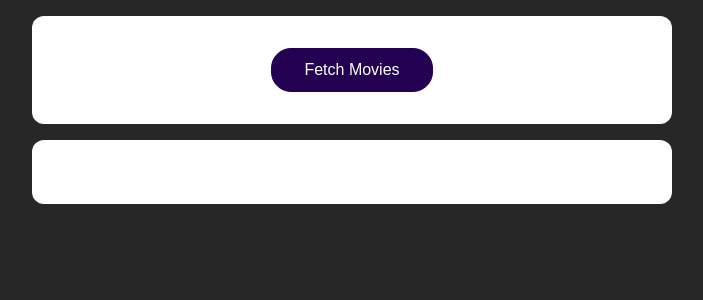
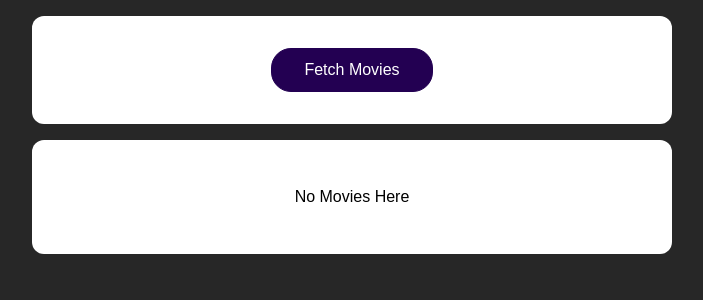
Before and after one commit to ikrashid/fetching-movies, a React (Create React App) app: page / in a window 1280 px wide. Shown: the top 300 px of the page, without its empty margins (288-991 px from the left). Built offline with nearby package versions, Linux system fonts and the light colour scheme.

Commit message:
handling loading and different states

```diff
--- a/src/App.js
+++ b/src/App.js
@@ -5,7 +5,10 @@
 
 function App() {
   const [movies, setMovies] = useState([]);
+  const [isLoading, setIsLoading] = useState(false);
+
   const fetchMoviesHandler =()=>{
+    setIsLoading(true);
     fetch('https://swapi.dev/api/films')
     .then(response => {
       return response.json();
@@ -20,6 +23,7 @@
       })
       console.log(transformedData);
       setMovies(transformedData);
+      setIsLoading(false);
     })
   }
 
@@ -29,7 +33,9 @@
         <button onClick={fetchMoviesHandler}>Fetch Movies</button>
       </section>
       <section>
-        <MoviesList movies={movies} />
+        {!isLoading && movies.length > 0 && <MoviesList movies={movies} />}
+        {!isLoading && movies.length === 0 && <p>No Movies Here</p>}
+        {isLoading && <p>Loading...</p>}
       </section>
     </React.Fragment>
   );
```
